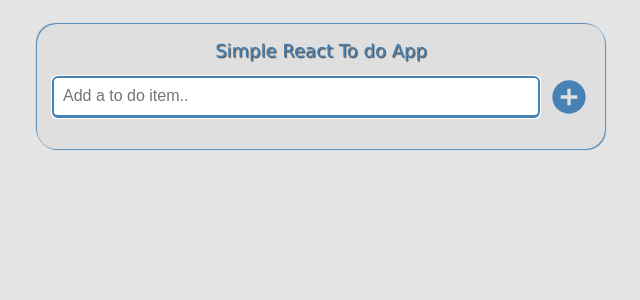
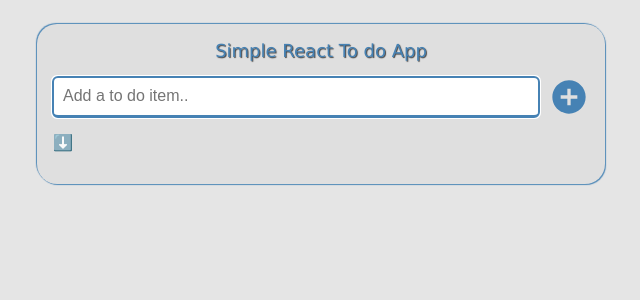
Before and after one commit to Charles274/simple-react-to-do-app, a React (Vite) app: page / in a window 1280 px wide. Shown: the top 300 px of the page, without its empty margins (319-959 px from the left). Built offline with nearby package versions, Linux system fonts and the light colour scheme.

Commit message:
Starting adding a sort feature

```diff
--- a/src/components/ListItem.jsx
+++ b/src/components/ListItem.jsx
@@ -72,9 +72,10 @@ export default function ListItem({
           <span className="badge bg-primary" onClick={() => handleDelete(id)}>
             <MdDelete />
           </span>
-          <span className="badge bg-primary" onClick={() => handleDelete(id)}>
-            ⬇️Sort
-          </span>
+          <span
+            className="badge bg-primary"
+            onClick={() => handleDelete(id)}
+          ></span>
         </div>
       </div>
     );
--- a/src/components/To-do.jsx
+++ b/src/components/To-do.jsx
@@ -69,6 +69,14 @@ export function ToDo() {
     return;
   }
 
+  function handleSort() {
+    console.log("Sort items!");
+
+    setItems((currentItems) =>
+      [...currentItems].sort((a, b) => b.name - a.name)
+    );
+  }
+
   return (
     <div className="card">
       <div className="class-header">Simple React To do App</div>
@@ -89,6 +97,9 @@ export function ToDo() {
           </button>
         </form>
         <ul className="list-group list-group-flush">
+          <div id="sort" onClick={handleSort}>
+            ⬇️
+          </div>
           {items.map((item) => (
             <Fragment key={item.id}>
               <ListItem
```
